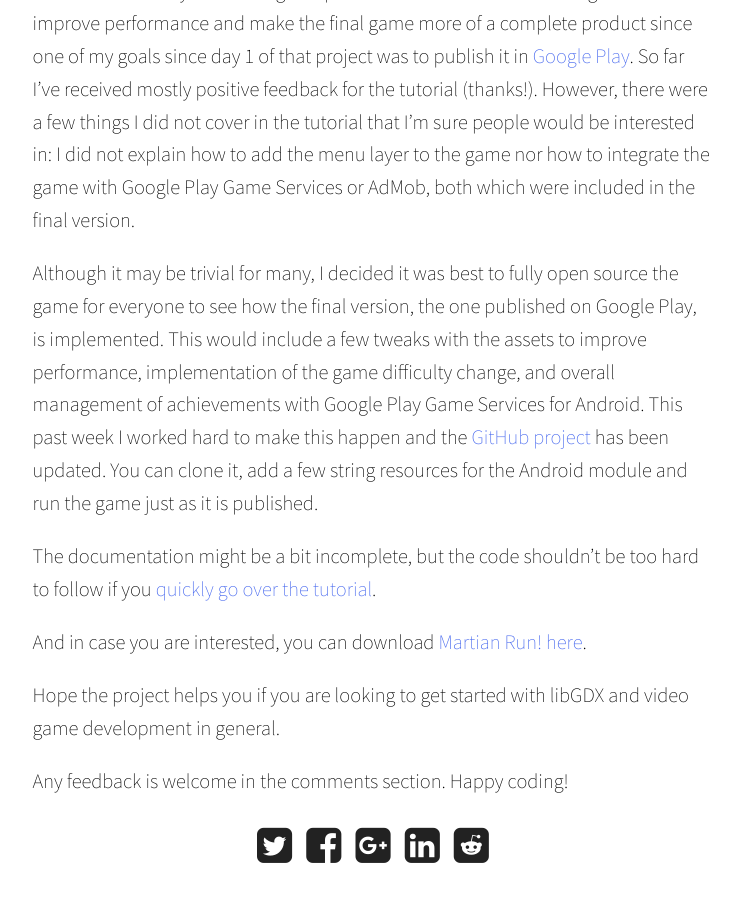
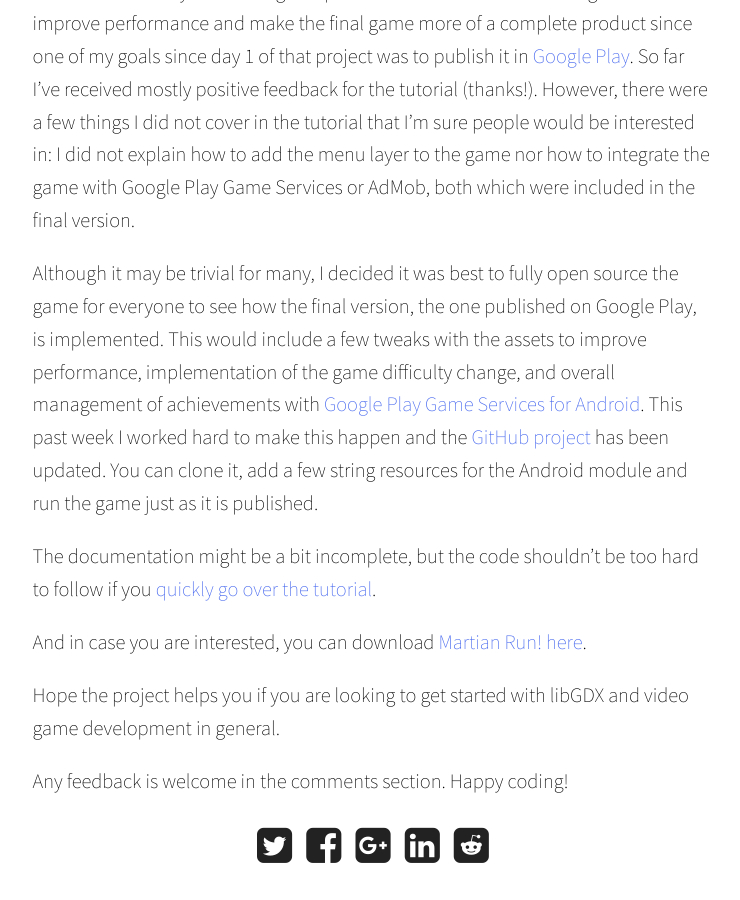
Before and after one commit to wmora/wmora.github.io, a Jekyll site: the page built from _posts/2015-01-02-martianrun-opensource-libgdx-game.md, in a window 1280 px wide and 900 px high, scrolled down 578 px. Shown: the whole window, without its empty margins (267-1007 px from the left). Built offline with Jekyll 4.4.1, drawn with Linux system fonts in a browser that asks for light colours; nearby versions of some CDN libraries; some web fonts are replaced; Markdown is read by kramdown in place of the engine named in the settings; comment, search, counter and statistics services are not loaded; some of the changed lines change nothing that is shown.

Commit message:
GPGS link

```diff
--- a/_posts/2015-01-02-martianrun-opensource-libgdx-game.md
+++ b/_posts/2015-01-02-martianrun-opensource-libgdx-game.md
@@ -18,7 +18,7 @@
 A few months ago I wrote a [tutorial for a 2D video game with libGDX, using box2d and scene2d](http://williammora.com/a-running-game-with-libgdx-part-1/). Many of the things I explained in the tutorial have changed a bit to improve performance and make the final game more of a complete product since one of my goals since day 1 of that project was to publish it in [Google Play](https://play.google.com/store/apps/details?id=com.gamestudio24.cityescape.android). So far I've received mostly positive feedback for the tutorial (thanks!). However, there were a few things I did not cover in the tutorial that I'm sure people would be interested in: I did not explain how to add the menu layer to the game nor how to integrate the game with Google Play Game Services or AdMob, both which were included in the final version.
 
 <!--more-->
-Although it may be trivial for many, I decided it was best to fully open source the game for everyone to see how the final version, the one published on Google Play, is implemented. This would include a few tweaks with the assets to improve performance, implementation of the game difficulty change, and overall management of achievements with Google Play Game Services for Android. This past week I worked hard to make this happen and the [GitHub project](https://github.com/wmora/martianrun) has been updated. You can clone it, add a few string resources for the Android module and run the game just as it is published.
+Although it may be trivial for many, I decided it was best to fully open source the game for everyone to see how the final version, the one published on Google Play, is implemented. This would include a few tweaks with the assets to improve performance, implementation of the game difficulty change, and overall management of achievements with [Google Play Game Services for Android](https://developer.android.com/google/play-services/games.html). This past week I worked hard to make this happen and the [GitHub project](https://github.com/wmora/martianrun) has been updated. You can clone it, add a few string resources for the Android module and run the game just as it is published.
 
 The documentation might be a bit incomplete, but the code shouldn't be too hard to follow if you [quickly go over the tutorial](http://williammora.com/a-running-game-with-libgdx-part-1/).
 
```
